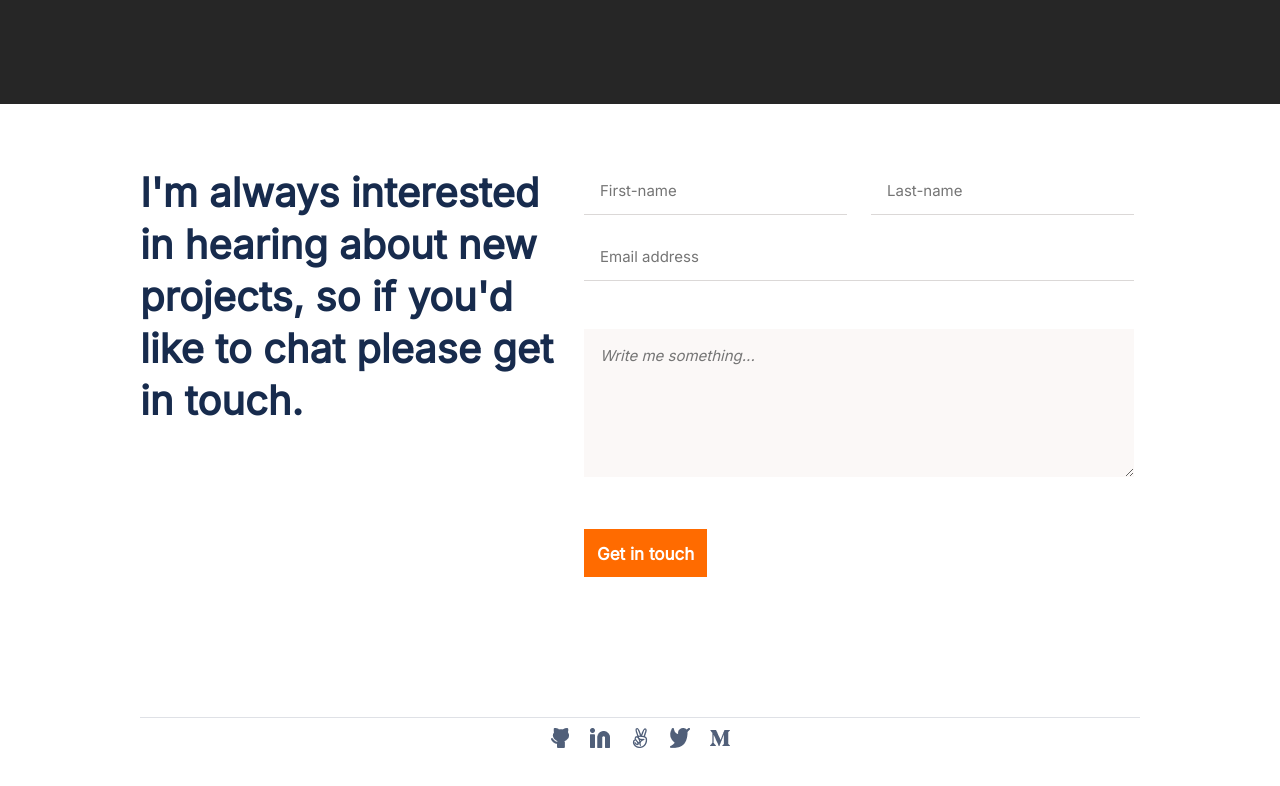
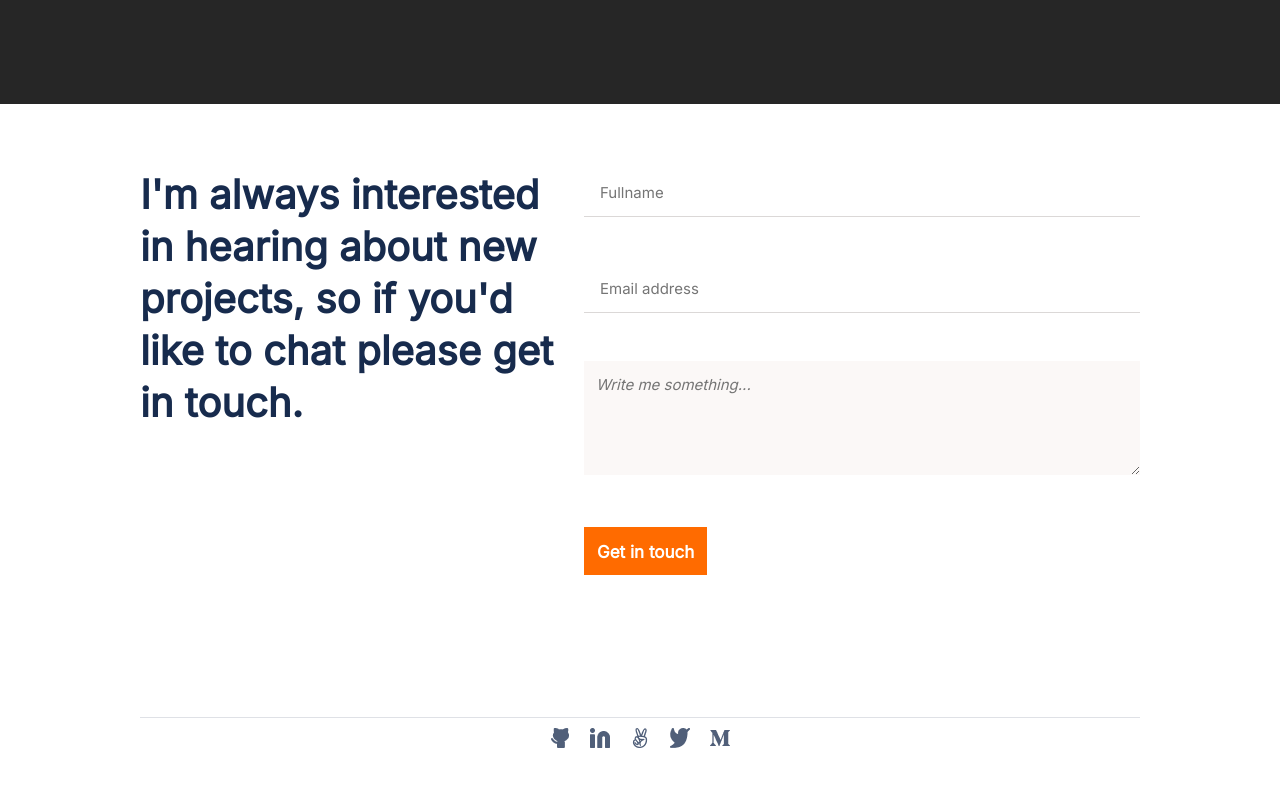
Before and after one commit to khanh-devos/MyPortfolio, a plain HTML site: page index.html in a window 1280 px wide. Shown: the part 3800-4586 px from the top of the page. Drawn offline with Linux system fonts and the light colour scheme; files whose address does not match are found by name.

Commit message:
keep only full-name at Contact section
- Athough Figma requires fist-name and last-name but activity requires keep "full name" only for both vies: desktop and mobile

```diff
--- a/index.html
+++ b/index.html
@@ -317,7 +317,7 @@
             type="text" maxlength="30" required>
           </li>
 
-          <li id="li-first-name">
+          <!-- <li id="li-first-name">
             <input
             placeholder="First-name" name="first-name"
             type="text" maxlength="30" required>
@@ -326,7 +326,7 @@
           <li id="li-last-name">
             <input  placeholder="Last-name" name="last-name"
             type="text" maxlength="30" required>
-          </li>
+          </li> -->
 
           <li id="li-email">
             <input placeholder="Email address" name="email"
--- a/styles/desktop.css
+++ b/styles/desktop.css
@@ -250,7 +250,7 @@
 #contact form {
   height: 614px;
   display: grid;
-  grid-template-columns: 42% 55%;
+  grid-template-columns: 42% auto;
   gap: 24px;
   align-content: center;
 }
@@ -259,11 +259,10 @@
   text-align: left;
   font-size: 40px;
   line-height: 52px;
+  margin-bottom: 0;
 }
 
 #contact form h5 br { display: none; }
-
-#li-full-name { display: none; }
 
 #form-ul {
   flex-direction: row;
@@ -273,7 +272,7 @@
 
 #li-first-name,
 #li-last-name {
-  display: block;
+  display: none;
   min-width: 45%;
   height: 42px;
 }
--- a/styles/index.css
+++ b/styles/index.css
@@ -442,6 +442,7 @@ body {
 #form-ul li {
   width: 100%;
   text-align: center;
+  padding: 0;
 }
 
 #form-ul li input:not(.btn-type-1),
@@ -461,7 +462,8 @@ body {
 }
 
 #form-ul li textarea {
-  height: 148px;
+  height: 114px;
+  padding: 12px;
   border: none;
   font-family: Inter, fantasy;
   font-size: 15px;
```
